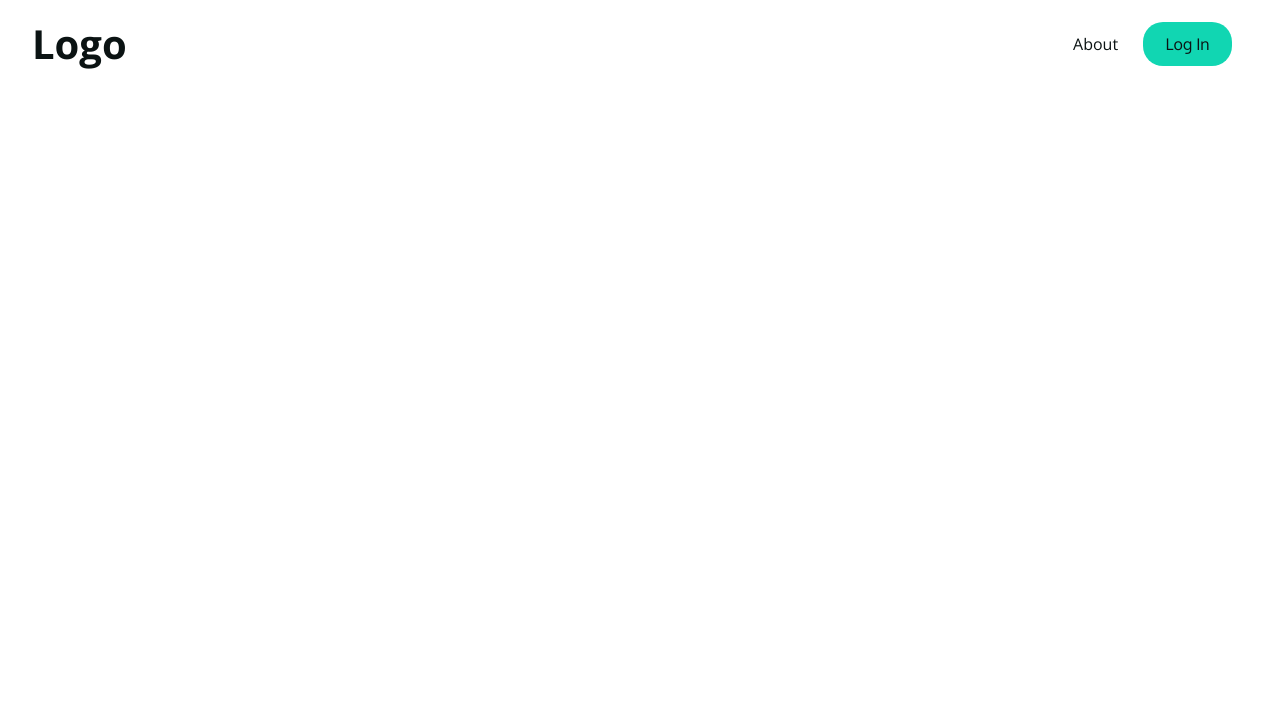
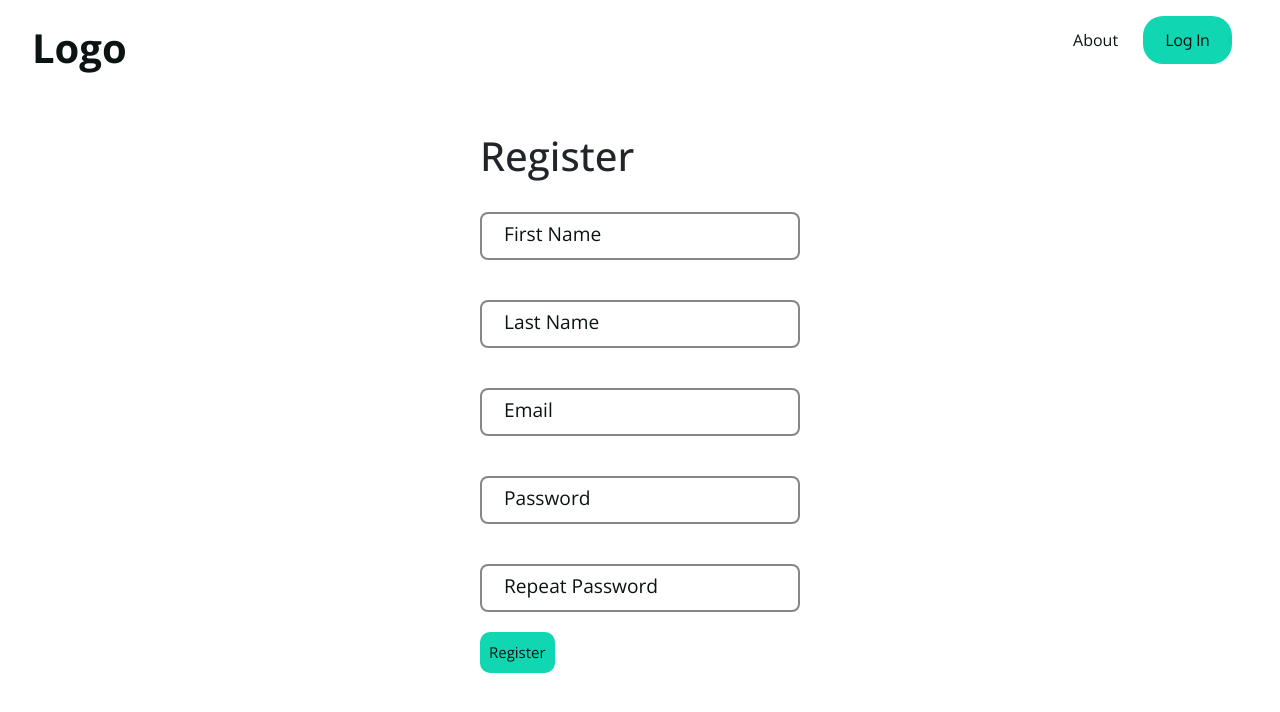
Before and after one commit to jmtgalvez/besh-flexi, a React (Create React App) app: page /Register in a window 1280 px wide. Before the commit this address had no page. Shown: the top 712 px of the page. Built offline with nearby package versions, Linux system fonts and the light colour scheme.

Commit message:
Register form added please add styles on it.

```diff
--- a/public/css/index.css
+++ b/public/css/index.css
@@ -3,6 +3,7 @@
 :root {
     --bgcolor1: #0B1313;
     --color1: #11D6B2;
+    --color2: #eff6f6;
     --textcolor1: #FFFFFF;
 }
 
@@ -13,6 +14,11 @@
     overflow-x: hidden;
     -webkit-font-smoothing: antialiased;
     -moz-osx-font-smoothing: grayscale;
+}
+h1 {
+  overflow-y: hidden;
+  height: max-content;
+  padding: .25rem 0;
 }
 
 /* Typefaces */
@@ -28,7 +34,7 @@ body::-webkit-scrollbar {
   }
 
   body::-webkit-scrollbar-track {
-    background: var(--textcolor1);
+    background: var(--color);
   }
 
   body::-webkit-scrollbar-thumb {
@@ -36,3 +42,18 @@ body::-webkit-scrollbar {
     border-radius: 20px;
     border: 3px solid var(--bgcolor1);
   }
+  /* Button */
+  .general__btns {
+    border-radius: 10px;
+    width: max-content;
+    padding: .5rem;
+    background: var(--color1);
+    color: var(--bgcolor1);
+    border: 1.5px solid transparent;
+    outline: none;
+    transition: all 250ms ease-in-out;
+    font-size: clamp(10px, 10vw, 15px);
+  }
+  .general__btns:hover {
+    border: 1.5px solid var(--bgcolor1);
+  }
--- /dev/null
+++ b/public/css/register.css
@@ -0,0 +1,106 @@
+.register__section {
+  height: 100vh;
+  width: 100vw;
+  font-family: "Open Sans", "Oxygen", sans-serif;
+  font-size: 1.2rem;
+}
+.register__section .register__section__container__form .register__form {
+  display: grid;
+  place-content: center;
+  height: max-content;
+  padding: 2rem;
+}
+.register__section .register__section__container__form .register__form div {
+  position: relative;
+  width: 20rem;
+  height: 3rem;
+  margin: 20px auto;
+}
+.register__section .register__section__container__form .register__form div input {
+  position: absolute;
+  top: 0;
+  left: 0;
+  width: 100%;
+  height: 100%;
+  font-family: inherit;
+  font-size: 0.87rem;
+  border-radius: 0.5rem;
+  outline: none;
+  border: 2px solid rgba(11, 19, 19, 0.5);
+  padding: 1rem;
+  transition: all 250ms ease-in;
+}
+.register__section .register__section__container__form .register__form div input:hover {
+  border: 2px solid rgba(17, 214, 178, 0.4);
+}
+.register__section .register__section__container__form .register__form div input:focus {
+  border: 2px solid var(--color1);
+}
+.register__section .register__section__container__form .register__form div label {
+  position: absolute;
+  top: 0.5rem;
+  left: 1rem;
+  padding: 0 0.5rem;
+  color: var(--bgcolor1);
+  cursor: text;
+  transition: top 200ms ease-in, left 200ms ease-in, font-size 200ms ease-in;
+}
+
+.register__form__input:focus ~ .register__form__label,
+.register__form__input:not(:placeholder-shown).register__form__input:not(:focus) ~ .register__form__label {
+  font-size: 0.55rem;
+  top: 0.24rem;
+  left: 0.72rem;
+  color: var(--color1);
+}
+
+.error__form {
+  display: grid;
+  place-content: center;
+  height: max-content;
+  padding: 2rem;
+}
+.error__form div {
+  position: relative;
+  width: 20rem;
+  height: 3rem;
+  margin: 20px auto;
+}
+.error__form div input {
+  position: absolute;
+  top: 0;
+  left: 0;
+  width: 100%;
+  height: 100%;
+  font-family: inherit;
+  font-size: 0.87rem;
+  border-radius: 0.5rem;
+  outline: none;
+  border: 2px solid rgba(11, 19, 19, 0.5);
+  padding: 1rem;
+}
+.error__form div input:hover {
+  border: 2px solid rgba(17, 214, 178, 0.4);
+}
+.error__form div input:focus {
+  border: 2px solid var(--color1);
+}
+.error__form div label {
+  position: absolute;
+  top: 0.5rem;
+  left: 1rem;
+  padding: 0 0.5rem;
+  color: var(--bgcolor1);
+  cursor: text;
+  transition: top 200ms ease-in, left 200ms ease-in, font-size 200ms ease-in;
+}
+
+.error__form__input:focus ~ .error__form__label,
+.error__form__input:not(:placeholder-shown).error__form__input:not(:focus) ~ .error__form__label {
+  font-size: 0.55rem;
+  top: 0.24rem;
+  left: 0.72rem;
+  color: var(--color1);
+}
+
+/*# sourceMappingURL=register.css.map */
--- /dev/null
+++ b/public/css/register.scss
@@ -0,0 +1,123 @@
+.register__section {
+  height: 100vh;
+  width: 100vw;
+  font-family: "Open Sans", "Oxygen", sans-serif;
+  font-size: 1.2rem;
+
+  .register__section__container__form {
+
+    .register__form {
+      display: grid;
+      place-content: center;
+      height: max-content;
+      padding: 2rem;
+
+      div {
+        position: relative;
+        width: 20rem;
+        height: 3rem;
+        margin: 20px auto;
+
+        input {
+          position: absolute;
+          top: 0;
+          left: 0;
+          width: 100%;
+          height: 100%;
+          font-family: inherit;
+          font-size: 0.87rem;
+          border-radius: 0.5rem;
+          outline: none;
+          border: 2px solid rgba(11, 19, 19, .5);
+          padding: 1rem;
+          transition: all  250ms ease-in;
+
+          &:hover {
+            border: 2px solid rgba(17, 214, 178, 0.4);
+          }
+          &:focus {
+            border: 2px solid var(--color1);
+          }
+        }
+
+        label {
+          position: absolute;
+          top: 0.5rem;
+          left: 1rem;
+          padding: 0 0.5rem;
+          color: var(--bgcolor1);
+          cursor: text;
+          transition:
+          top 200ms ease-in,
+          left 200ms ease-in,
+          font-size 200ms ease-in;
+        }
+    }
+}
+}
+}
+
+.register__form__input:focus ~ .register__form__label,
+.register__form__input:not(:placeholder-shown).register__form__input:not(:focus) ~ .register__form__label {
+    font-size: 0.55rem;
+    top: 0.24rem;
+    left: 0.72rem;
+    color: var(--color1);
+}
+
+// FOR ERRORS
+.error__form {
+    display: grid;
+    place-content: center;
+    height: max-content;
+    padding: 2rem;
+
+    div {
+      position: relative;
+      width: 20rem;
+      height: 3rem;
+      margin: 20px auto;
+
+      input {
+        position: absolute;
+        top: 0;
+        left: 0;
+        width: 100%;
+        height: 100%;
+        font-family: inherit;
+        font-size: 0.87rem;
+        border-radius: 0.5rem;
+        outline: none;
+        border: 2px solid rgba(11, 19, 19, .5);
+        padding: 1rem;
+
+        &:hover {
+          border: 2px solid rgba(17, 214, 178, 0.4);
+        }
+        &:focus {
+          border: 2px solid var(--color1);
+        }
+      }
+
+      label {
+        position: absolute;
+        top: 0.5rem;
+        left: 1rem;
+        padding: 0 0.5rem;
+        color: var(--bgcolor1);
+        cursor: text;
+        transition:
+        top 200ms ease-in,
+        left 200ms ease-in,
+        font-size 200ms ease-in;
+      }
+  }
+}
+
+.error__form__input:focus ~ .error__form__label,
+.error__form__input:not(:placeholder-shown).error__form__input:not(:focus) ~ .error__form__label {
+    font-size: 0.55rem;
+    top: 0.24rem;
+    left: 0.72rem;
+    color: var(--color1);
+}
--- a/public/index.html
+++ b/public/index.html
@@ -3,20 +3,31 @@
   <head>
     <meta charset="utf-8" />
     <meta name="viewport" content="width=device-width, initial-scale=1" />
-    <meta
-      name="description"
-      content="Web site created using create-react-app"
+    <meta name="description" content="Web site created using create-react-app" />
+    <!-- CSS only -->
+    <link
+      href="https://cdn.jsdelivr.net/npm/bootstrap@5.2.0-beta1/dist/css/bootstrap.min.css"
+      rel="stylesheet"
+      integrity="sha384-0evHe/X+R7YkIZDRvuzKMRqM+OrBnVFBL6DOitfPri4tjfHxaWutUpFmBp4vmVor"
+      crossorigin="anonymous"
     />
 
-    <link rel="stylesheet" href="./css/index.css">
-    <link rel="stylesheet" href="./css/header.css">
-    <link rel="stylesheet" href="./css/landingpage-home.css">
-    <link rel="stylesheet" href="./css/FooterHome.css">
+    <link rel="stylesheet" href="./css/index.css" />
+    <link rel="stylesheet" href="./css/header.css" />
+    <link rel="stylesheet" href="./css/landingpage-home.css" />
+    <link rel="stylesheet" href="./css/footerHome.css" />
+    <link rel="stylesheet" href="./css/register.css">
 
     <title>React App</title>
   </head>
   <body>
     <div id="root"></div>
-
+    <!-- JavaScript Bundle with Popper -->
+    <script
+      src="https://cdn.jsdelivr.net/npm/bootstrap@5.2.0-beta1/dist/js/bootstrap.bundle.min.js"
+      integrity="sha384-pprn3073KE6tl6bjs2QrFaJGz5/SUsLqktiwsUTF55Jfv3qYSDhgCecCxMW52nD2"
+      crossorigin="anonymous"
+    ></script>
+    <script src="https://kit.fontawesome.com/8f2796485d.js" crossorigin="anonymous"></script>
   </body>
 </html>
--- a/src/App.js
+++ b/src/App.js
@@ -2,6 +2,7 @@ import React from "react";
 import {BrowserRouter as Router, Routes, Route} from 'react-router-dom';
 import FrontPage from "./components/Home/FrontPage";
 import Header from "./components/Body/Header";
+import Register from "./components/Forms/Register/Register"
 
 function App() {
     return(
@@ -9,6 +10,7 @@ function App() {
             <Header/>
         <Routes>
             <Route path='/' element={<FrontPage/>}/>
+            <Route path='/Register' element={<Register/>}/>
         </Routes>
         </Router>
     )
--- a/src/components/Body/Header.js
+++ b/src/components/Body/Header.js
@@ -7,7 +7,7 @@ export default function Header() {
   return (
     <header className='header__navbar opensans'>
       <div id='frontpage__logo'>
-        <Link to='#' className='opensans'>Logo</Link>
+        <Link to='/' className='opensans'>Logo</Link>
       </div>
       <nav>
         <ul>
--- /dev/null
+++ b/src/components/Forms/Register/Register.js
@@ -0,0 +1,36 @@
+import React from 'react'
+
+export default function Register() {
+  return (
+    <div className='register__section'>
+      <section className='register__section__container__form'>
+        <form action="" method='post' className='register__form'>
+            <h1>Register</h1>
+
+          <div>
+            <input type="text" name='first_name' id='first_name' className='register__form__input' placeholder=' ' autoComplete='off'/>
+            <label htmlFor="first_name" className='register__form__label'>First Name</label>
+          </div>
+          <div>
+            <input type="text" name='last_name' id='last_name' className='register__form__input' placeholder=' ' autoComplete='off'/>
+            <label htmlFor="last_name" className='register__form__label'>Last Name</label>
+          </div>
+          <div>
+            <input type="email" name='email' id='email' className='register__form__input' placeholder=' ' autoComplete='off'/>
+            <label htmlFor="email" className='register__form__label'>Email</label>
+          </div>
+          <div>
+            <input type="password" name='password' id='password' className='register__form__input' placeholder=' '/>
+            <label htmlFor="password" className='register__form__label'>Password</label>
+          </div>
+          <div>
+            <input type="password" name='rep-pass' id='rep_pass' className='register__form__input' placeholder=' '/>
+            <label htmlFor="rep_pass" className='register__form__label'>Repeat Password</label>
+          </div>
+
+          <input type="submit" value="Register" className='general__btns'/>
+        </form>
+      </section>
+    </div>
+  )
+}
--- a/src/components/Home/LandingPageBanner.js
+++ b/src/components/Home/LandingPageBanner.js
@@ -1,4 +1,5 @@
 import React from 'react';
+import {Link} from 'react-router-dom';
 import Human from '../../images/human-standing.svg';
 
 export default function LandingPageBanner() {
@@ -12,7 +13,7 @@ export default function LandingPageBanner() {
               <br/>
               anytime, anywhere
               </h1>
-            <button id='landing__page__section1__btn'>Join Now</button>
+            <Link to='/Register' id='landing__page__section1__btn'>Join Now</Link>
             </div>
         </section>
           {/* SECTION 2 */}
```
Also changed, not shown: public/css/FooterHome.css (+6 -3 lines), public/css/landingpage-home.css (+11 -2 lines), src/components/Forms/Login/Login.js (added), 1 other file (tests, documents, lock files or other folders).
